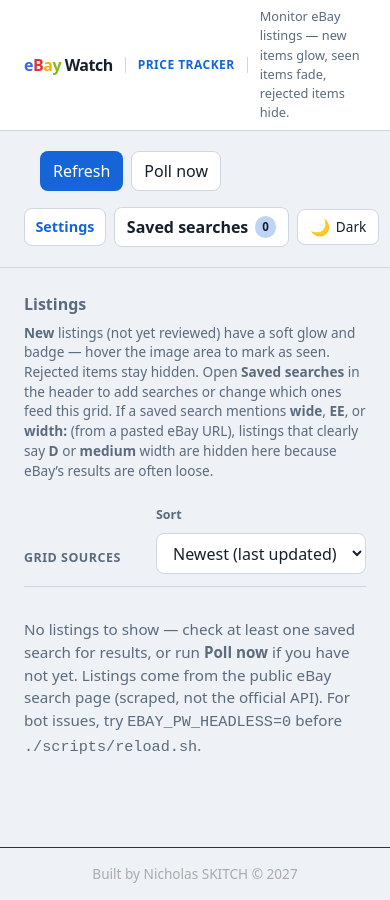
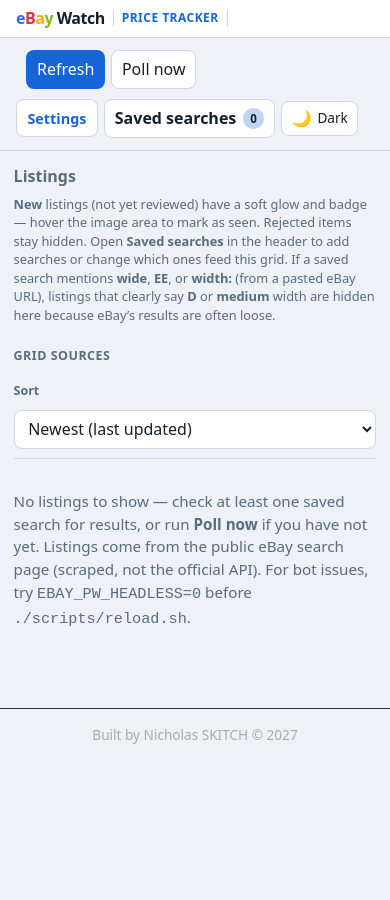
Before and after one commit to niski84/ebay-watch, a website: page web/index.html in a window 390 px wide. After the commit the page ends 844 px from the top, so only its background shows below. Drawn offline with Linux system fonts and the light colour scheme; no server answers.

Commit message:
patch-hatch: Lets make it more mobile friendly.  Right now the title at t
Automated fix for: Lets make it more mobile friendly.  Right now the title at the top is wrapping. Lets make it all mobile friendly

Co-Authored-By: Patch Hatch <noreply@patch-hatch.dev>

```diff
--- a/web/index.html
+++ b/web/index.html
@@ -778,6 +778,42 @@
     }
     .top-banner-desc {
       flex: 1;
+    }
+    @media (max-width: 600px) {
+      .top-banner {
+        padding: 0.4rem 1rem;
+        gap: 0.5rem;
+        flex-wrap: wrap;
+      }
+      .top-banner-desc {
+        display: none;
+      }
+      header {
+        padding: 0.75rem 1rem;
+        gap: 0.65rem;
+      }
+      .header-main {
+        gap: 0.65rem;
+      }
+      .header-actions {
+        width: 100%;
+        margin-left: 0;
+        justify-content: flex-start;
+        gap: 0.4rem;
+      }
+      h1 { font-size: 1.1rem; }
+      main { padding: 0.85rem 0.85rem; }
+      .listings-bar {
+        gap: 0.65rem 1rem;
+        padding: 0.55rem 0;
+      }
+      select { min-width: 0; width: 100%; }
+      .listings-bar-col.listings-bar-sort { flex: 1 1 100%; }
+      .toolbar { gap: 0.4rem; }
+      button, input[type="text"], select {
+        padding: 0.4rem 0.6rem;
+      }
+      .section-hint { font-size: 0.8rem; }
     }
   </style>
 </head>
```
Also changed, not shown: web/settings.html (+4 -0 lines).
